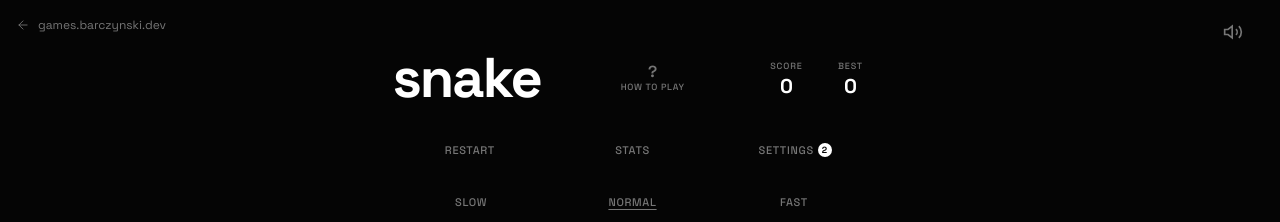
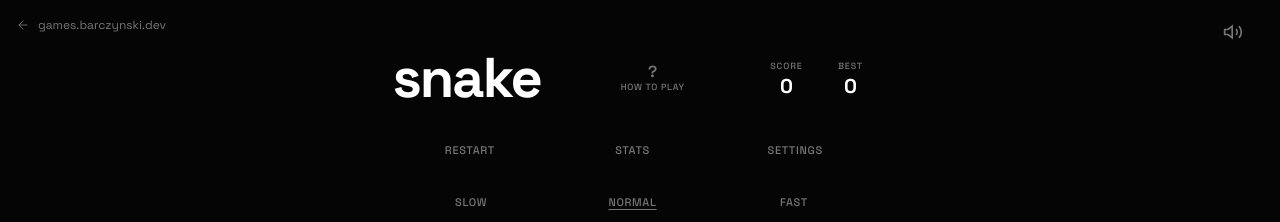
Before and after one commit to adambar88/snake, a React (Vite) app: page / in a window 1280 px wide. Shown: the top 222 px of the page. Built offline with nearby package versions, Linux system fonts and the light colour scheme.

Commit message:
fix(snake): remove active settings counter badge from Settings button

```diff
--- a/src/App.tsx
+++ b/src/App.tsx
@@ -637,15 +637,7 @@ export default function App() {
     const currentSpeedBest = parseInt(localStorage.getItem(`snake-best-${speed}`) || '0', 10)
     const isSpeedRecord = state.phase === 'running' && state.score > currentSpeedBest
 
-    const activeSettingsCount = [
-        settings.wrapWalls,
-        settings.bonusFood,
-        settings.powerUpsEnabled,
-        settings.obstacles !== 'none',
-        settings.countdown > 0,
-        settings.autoRamp,
-        settings.gridLines,
-    ].filter(Boolean).length
+
 
     return (
         <>
@@ -902,12 +894,13 @@ export default function App() {
                         <button className="restart-button" onClick={handleReset}>Restart</button>
                         <button className="stats-button" onClick={openStats}>Stats</button>
                         <button
-                            className={`settings-button${activeSettingsCount > 0 ? ' settings-active' : ''}`}
+                            className="settings-button"
                             onClick={handleOpenSettings}
-                            aria-label={`Settings${activeSettingsCount > 0 ? ` (${activeSettingsCount} active)` : ''}`}
+                            aria-label="Settings"
                         >
-                            SETTINGS{activeSettingsCount > 0 && <span className="settings-badge">{activeSettingsCount}</span>}
+                            SETTINGS
                         </button>
+
                     </div>
 
 
```
